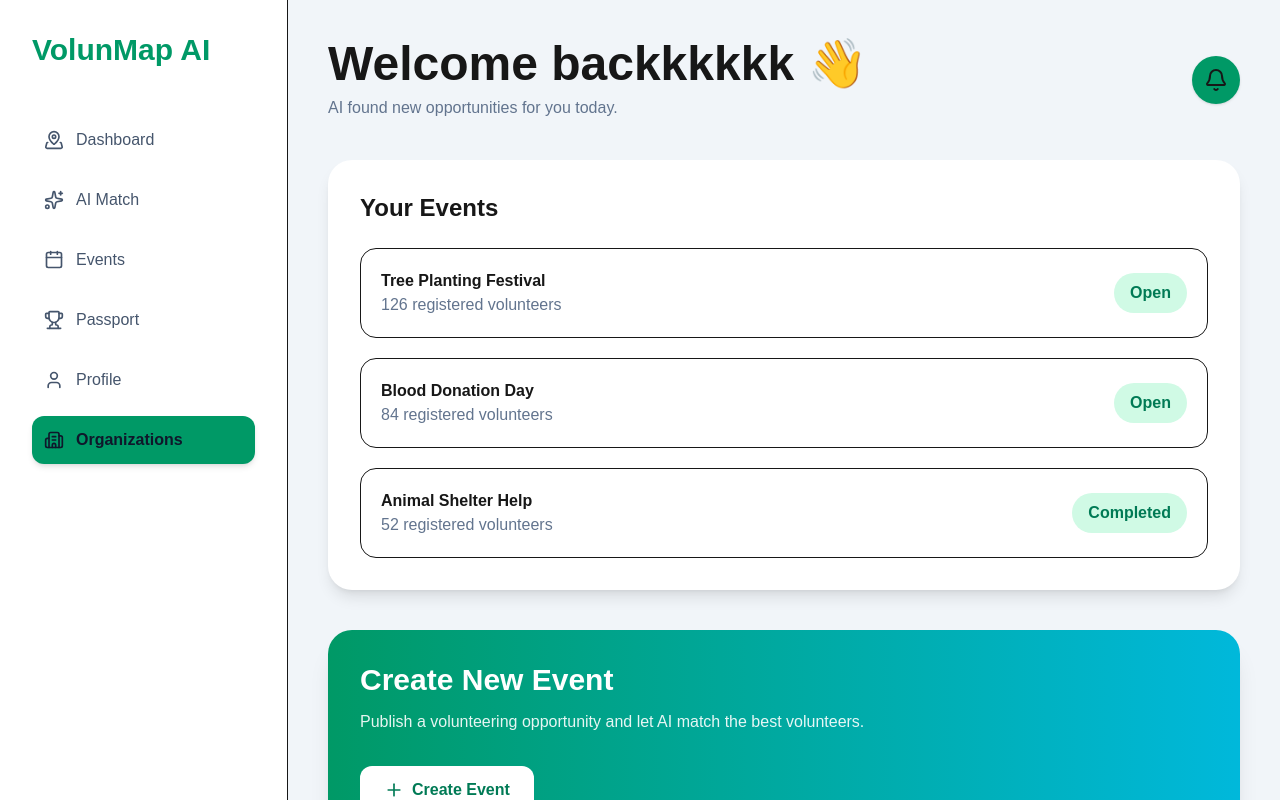
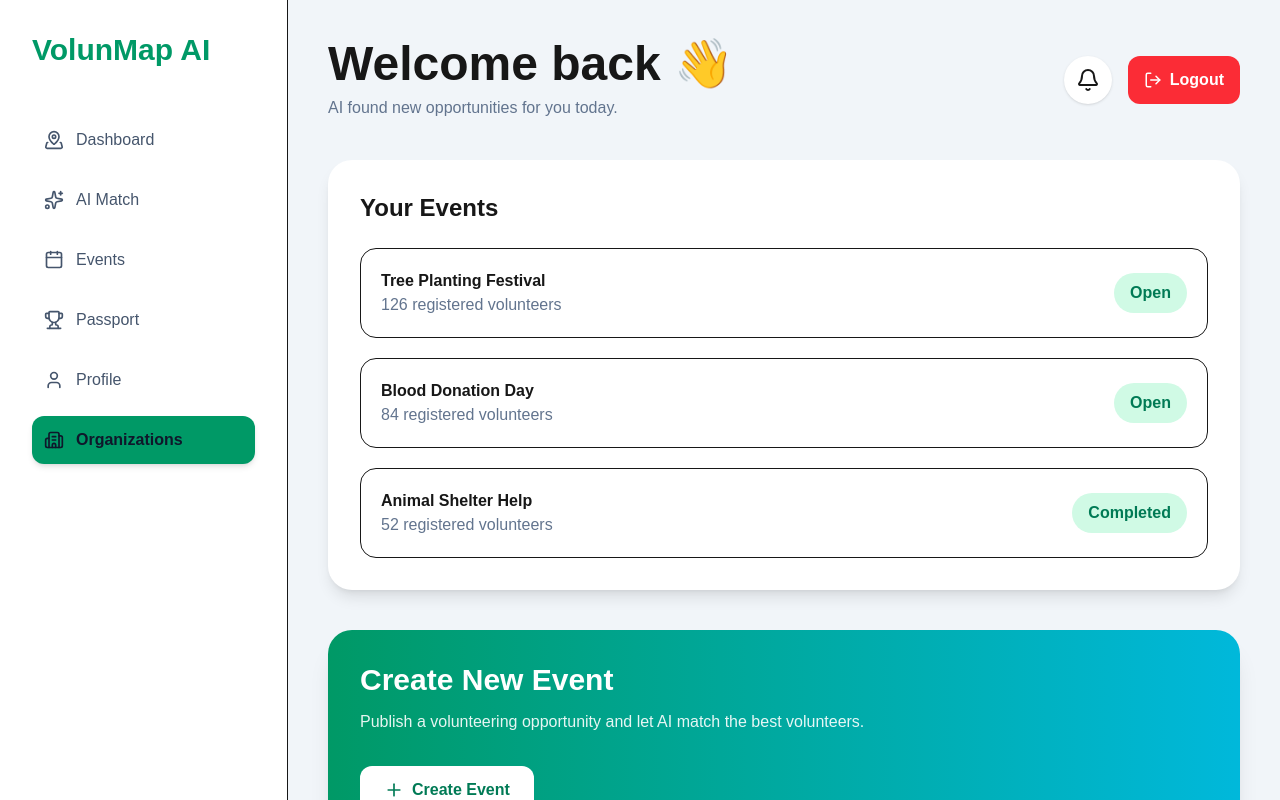
Before and after one commit to wenkvil/VolunMap---AI-, a Next.js app: page /organization in a window 1280 px wide. Shown: the top 800 px of the page. Built offline with nearby package versions, Linux system fonts and the light colour scheme; no server answers.

Commit message:
Add logout functionality

```diff
--- a/components/dashboard/Topbar.tsx
+++ b/components/dashboard/Topbar.tsx
@@ -1,11 +1,23 @@
-import { Bell } from "lucide-react";
+"use client";
+
+import { Bell, LogOut } from "lucide-react";
+import { signOut } from "firebase/auth";
+import { auth } from "@/lib/firebase";
+import { useRouter } from "next/navigation";
 
 export default function Topbar() {
+  const router = useRouter();
+
+  async function handleLogout() {
+    await signOut(auth);
+    router.push("/login");
+  }
+
   return (
     <header className="mb-10 flex items-center justify-between">
       <div>
         <h2 className="text-5xl font-black">
-          Welcome backkkkkk 👋
+          Welcome back 👋
         </h2>
 
         <p className="mt-2 text-slate-500">
@@ -13,9 +25,21 @@ export default function Topbar() {
         </p>
       </div>
 
-      <button className="rounded-full bg-emerald-600 p-3 shadow">
-        <Bell />
-      </button>
+      <div className="flex items-center gap-4">
+
+        <button className="rounded-full bg-white p-3 shadow">
+          <Bell />
+        </button>
+
+        <button
+          onClick={handleLogout}
+          className="flex items-center gap-2 rounded-xl bg-red-500 px-4 py-3 font-semibold text-white transition hover:bg-red-600"
+        >
+          <LogOut size={18} />
+          Logout
+        </button>
+
+      </div>
     </header>
   );
 }
```
